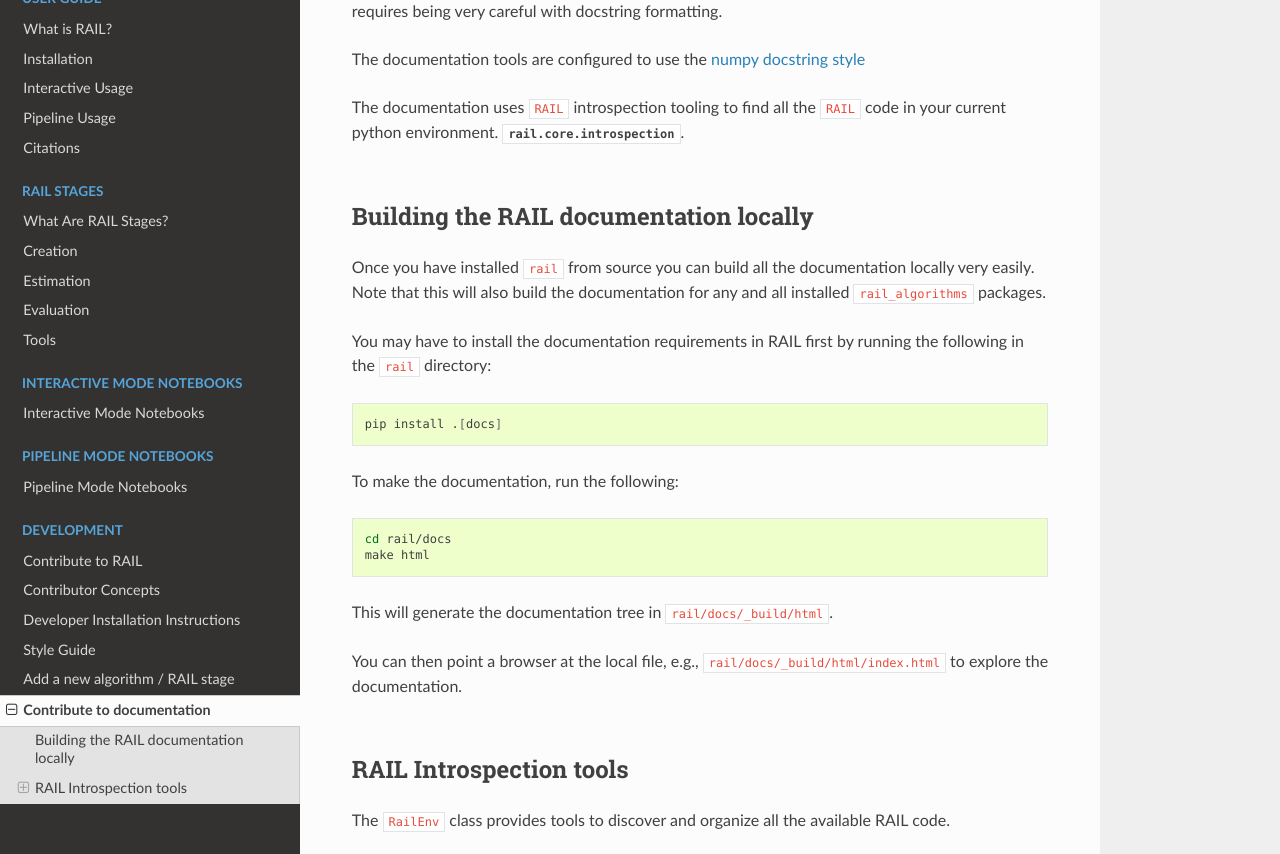
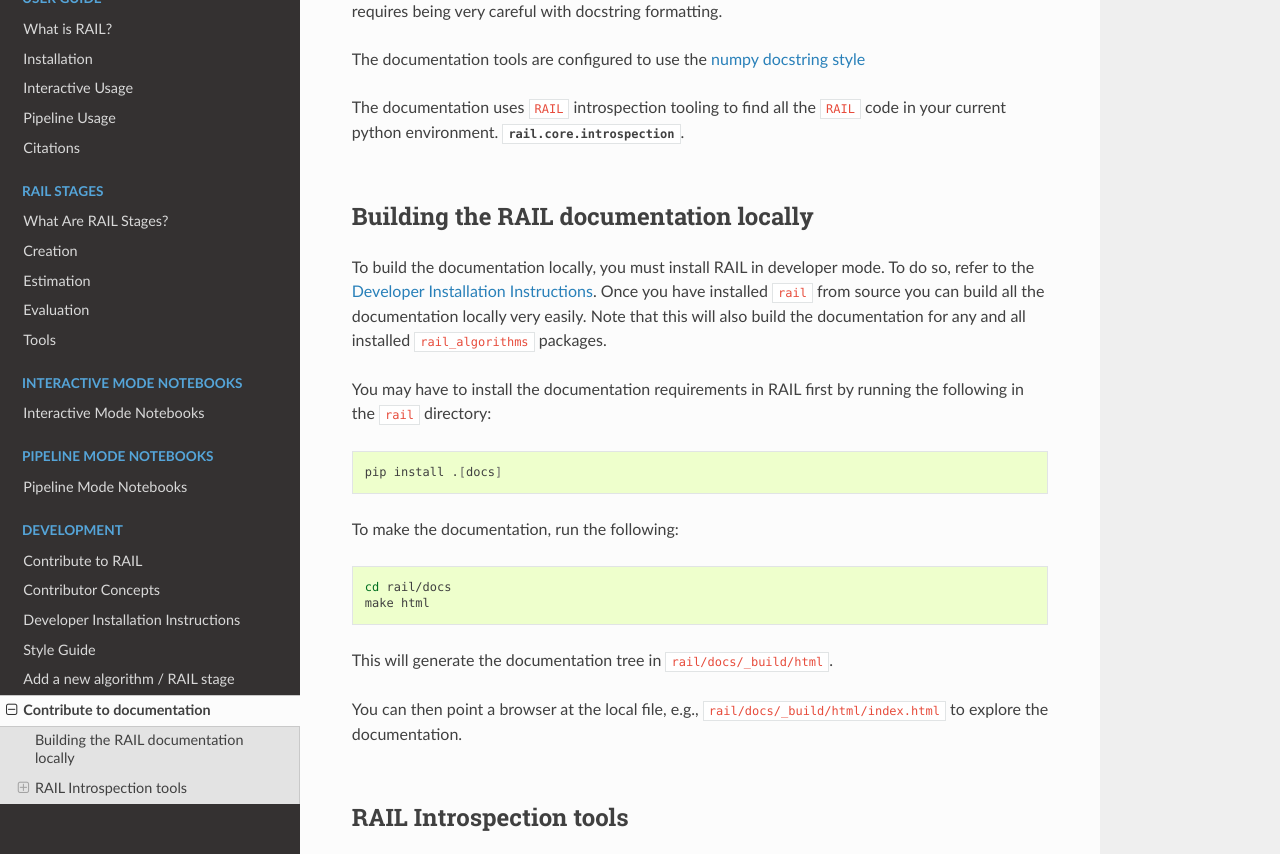
Before and after one commit to LSSTDESC/rail, a Sphinx documentation site: the page built from docs/source/development/documentation.rst, in a window 1280 px wide and 900 px high, scrolled down 378 px, cut to the strip 0-854 px from the top of the window. Built offline with Sphinx 7.4.7 and the Read the Docs theme 3.1.0, drawn with Linux system fonts in a browser that asks for light colours; pages that are not in the unit, such as notebooks, are missing from menus; the version number could not be read and is left out.

Commit message:
linked developer installation

```diff
--- a/docs/source/development/documentation.rst
+++ b/docs/source/development/documentation.rst
@@ -25,9 +25,11 @@ in your current python environment.  :py:mod:`rail.core.introspection`.
 Building the RAIL documentation locally
 =======================================
 
-Once you have installed ``rail`` from source you can build all the documentation
-locally very easily. Note that this will also build the documentation for any
-and all installed ``rail_algorithms`` packages.
+To build the documentation locally, you must install RAIL in developer mode. To
+do so, refer to the :ref:`developer installation instructions`. Once you have
+installed ``rail`` from source you can build all the documentation locally very
+easily. Note that this will also build the documentation for any and all
+installed ``rail_algorithms`` packages.
 
 You may have to install the documentation requirements in RAIL first by running
 the following in the ``rail`` directory:
```
